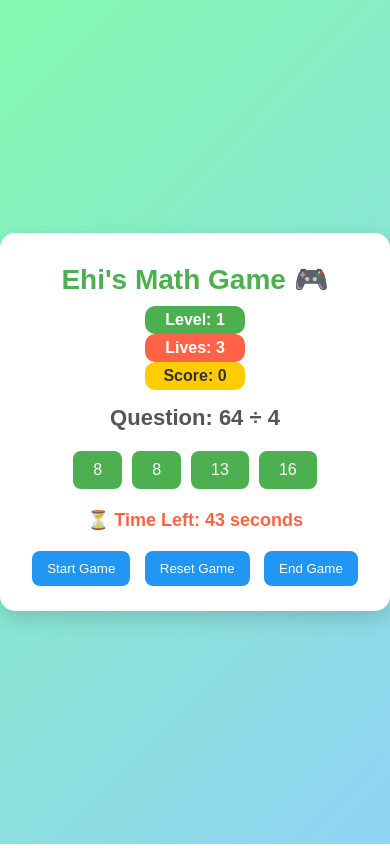
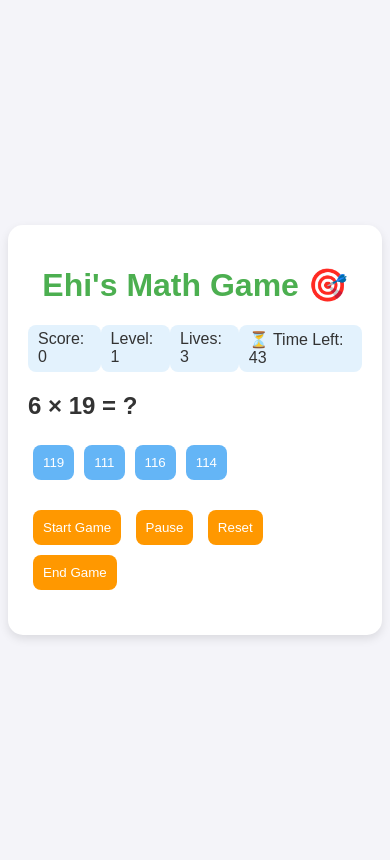
Before and after one commit to popejohn/ehi-s-game, a plain HTML site: page index.html in a window 390 px wide. Both pictures are taken after a click on the button "Start Game". Drawn offline with Linux system fonts and the light colour scheme.

Commit message:
new changes

```diff
--- a/index.html
+++ b/index.html
@@ -1,37 +1,43 @@
 <!DOCTYPE html>
 <html lang="en">
 <head>
+    <meta charset="UTF-8" />
+    <meta name="viewport" content="width=device-width, initial-scale=1.0" />
     <title>Ehi's Math Game</title>
-    <link rel="stylesheet" href="styles.css">
+    <link rel="stylesheet" href="styles.css" />
 </head>
 <body>
-
-<div class="game-container" id="gameContainer">
-    <h1>Ehi's Math Game 🎮</h1>
+    <div class="game-container">
+        <h1>Ehi's Math Game 🎯</h1>
 
         <div class="status-bar">
-        <div class="status-item level">Level: <span id="level">1</span></div>
-        <div class="status-item lives">Lives: <span id="lives">3</span></div>
-        <div class="status-item score">Score: <span id="score">0</span></div>
+            <div class="score">Score: <span id="score">0</span></div>
+            <div class="level">Level: <span id="level">1</span></div>
+            <div class="lives">Lives: <span id="lives">3</span></div>
+            <div class="timer">⏳ Time Left: <span id="timer">45</span></div>
         </div>
 
-    <div id="question-container">
-        <p id="question">Click 'Start Game' to begin!</p>
-        <div id="options"></div>
+        <div class="question-box">
+            <h2 id="question">Press Start to Begin!</h2>
+            <div class="options" id="options"></div>
         </div>
-
-    <p id="feedback"></p>
-    <p class="timer">⏳ Time Left: <span id="timer">45</span> seconds</p>
 
         <div class="buttons">
             <button onclick="startGame()">Start Game</button>
-        <button onclick="resetGame()">Reset Game</button>
+            <button onclick="togglePausePlay()" id="pausePlayButton">Pause</button>
+            <button onclick="resetGame()">Reset</button>
             <button onclick="endGame()">End Game</button>
           </div>
 
-    <!-- Confetti container for celebration -->
-    <div id="confetti-container"></div>
+
+        <div id="feedback"></div>
     </div>
+
+    <!-- Sounds -->
+    <audio id="correctSound" src="beep-125033.mp3"></audio>
+    <audio id="wrongSound" src="explosion-42132.mp3"></audio>
+    <audio id="timesUpSound" src="blip-131856.mp3"></audio>
+    <audio id="levelUpSound" src="level-vii-short-258782.mp3"></audio>
 
     <script src="script.js"></script>
 </body>
--- a/script.js
+++ b/script.js
@@ -1,158 +1,105 @@
-let score = localStorage.getItem('ehiScore') ? parseInt(localStorage.getItem('ehiScore')) : 0;
+let score = 0;
+let level = 1;
 let lives = 3;
-let level = 1;
+let timeLeft = 45;
 let correctStreak = 0;
 let timer;
-let timeLeft = 45;
+let isPaused = false;
 let currentAnswer;
 
-document.getElementById('score').innerText = score;
-document.getElementById('lives').innerText = lives;
+function startGame() {
+  resetGame();
+  nextQuestion();
+  startTimer();
+}
 
-function startGame() {
-    nextQuestion();
+function startTimer() {
+  clearInterval(timer);
+  timer = setInterval(countdown, 1000);
+}
+
+function countdown() {
+  if (!isPaused) {
+    if (timeLeft > 0) {
+      timeLeft--;
+      document.getElementById("timer").innerText = timeLeft;
+    } else {
+      handleIncorrect();
+    }
+  }
+}
+
+function togglePausePlay() {
+  isPaused = !isPaused;
+  if (isPaused) {
+    clearInterval(timer);
+    document.getElementById("pausePlayButton").innerText = "Play";
+  } else {
     startTimer();
+    document.getElementById("pausePlayButton").innerText = "Pause";
+  }
 }
 
 function nextQuestion() {
-    const num1 = getRandomNumber(level);
-    const num2 = getRandomNumber(level);
-    const isMultiplication = Math.random() > 0.5;
+  let num1 = Math.floor(Math.random() * 100) + 1;
+  let num2 = Math.floor(Math.random() * 20) + 1;
+  let isMultiply = Math.random() > 0.5;
 
-    const questionText = isMultiplication
-        ? `${num1} × ${num2}`
-        : `${num1 * num2} ÷ ${num1}`;
-    currentAnswer = isMultiplication ? num1 * num2 : num2;
+  currentAnswer = isMultiply ? num1 * num2 : Math.floor(num1 / num2);
+  document.getElementById("question").innerText = isMultiply
+    ? `${num1} × ${num2} = ?`
+    : `${num1} ÷ ${num2} = ?`;
 
-    document.getElementById('question').innerText = `Question: ${questionText}`;
-    generateOptions(currentAnswer);
-    resetTimer();
+  let options = [
+    currentAnswer,
+    currentAnswer + 2,
+    currentAnswer - 3,
+    currentAnswer + 5,
+  ];
+  options.sort(() => Math.random() - 0.5);
+
+  document.getElementById("options").innerHTML = options
+    .map(
+      (option) => `<button onclick="checkAnswer(${option})">${option}</button>`
+    )
+    .join("");
 }
 
-function getRandomNumber(level) {
-    const max = level <= 1 ? 20 : level * 50;
-    return Math.floor(Math.random() * max) + 1;
+function checkAnswer(answer) {
+  if (answer === currentAnswer) {
+    score += 5;
+    correctStreak++;
+    if (correctStreak % 10 === 0) level++;
+    document.getElementById("feedback").innerText = "✅ Correct!";
+  } else {
+    handleIncorrect();
+  }
+  updateUI();
+  nextQuestion();
 }
 
-function generateOptions(correct) {
-    const optionsDiv = document.getElementById('options');
-    optionsDiv.innerHTML = '';
-
-    const correctIndex = Math.floor(Math.random() * 4);
-    for (let i = 0; i < 4; i++) {
-        const btn = document.createElement('button');
-        btn.onclick = () => checkAnswer(parseInt(btn.innerText));
-        btn.innerText = i === correctIndex ? correct : correct + (Math.floor(Math.random() * 20) - 10);
-        optionsDiv.appendChild(btn);
-    }
-}
-
-function checkAnswer(selected) {
-    if (selected === currentAnswer) {
-        updateScore(5);
-        correctStreak++;
-        if (correctStreak % 10 === 0) levelUp();
-        if (lives < 3) lives++;
-        showFeedback('✅ Correct!', 'green');
-        triggerConfetti();
-    } else {
-        updateScore(-5);
-        lives--;
-        correctStreak = 0;
-        showFeedback(`❌ Wrong! Correct: ${currentAnswer}`, 'red');
-        triggerShake();
-    }
-    updateUI();
-    if (lives <= 0) {
-        alert("Game Over! Resetting...");
-        resetGame();
-    } else {
-        setTimeout(nextQuestion, 1000);
-    }
-}
-
-function updateScore(amount) {
-    score += amount;
-    localStorage.setItem('ehiScore', score);
-}
-
-function levelUp() {
-    level++;
-    alert(`🎉 Level Up! Welcome to Level ${level}`);
-    updateUI();
-}
-
-function showFeedback(message, color) {
-    const feedback = document.getElementById('feedback');
-    feedback.innerText = message;
-    feedback.style.color = color;
+function handleIncorrect() {
+  lives--;
+  score -= 5;
+  if (lives <= 0) resetGame();
 }
 
 function updateUI() {
-    document.getElementById('score').innerText = score;
-    document.getElementById('lives').innerText = lives;
-    document.getElementById('level').innerText = level;
-}
-
-function resetTimer() {
-    clearInterval(timer);
-    timeLeft = 45;
-    document.getElementById('timer').innerText = timeLeft;
-    timer = setInterval(countdown, 1000);
-}
-
-function countdown() {
-    timeLeft--;
-    document.getElementById('timer').innerText = timeLeft;
-
-    if (timeLeft <= 0) {
-        lives--;
-        updateScore(-5);
-        showFeedback(`⏰ Time's Up! Correct: ${currentAnswer}`, 'red');
-        updateUI();
-        if (lives <= 0) resetGame();
-        else setTimeout(nextQuestion, 2000);
-    }
+  document.getElementById("score").innerText = score;
+  document.getElementById("lives").innerText = lives;
+  document.getElementById("level").innerText = level;
 }
 
 function resetGame() {
-    level = 1; lives = 3; score = 0; correctStreak = 0;
-    localStorage.setItem('ehiScore', score);
-    updateUI();
-    showFeedback('', '');
-    document.getElementById('question').innerText = 'Click "Start Game" to begin!';
-    document.getElementById('options').innerHTML = '';
+  score = 0;
+  lives = 3;
+  level = 1;
+  timeLeft = 45;
+  updateUI();
+  nextQuestion();
 }
 
 function endGame() {
-    clearInterval(timer);
-    alert(`Final Score: ${score}`);
+  alert(`Game Over! Final Score: ${score}`);
+  resetGame();
 }
-
-// ===== Animations =====
-
-// Confetti for correct answer
-function triggerConfetti() {
-    const container = document.getElementById('confetti-container');
-    container.innerHTML = '';
-    for (let i = 0; i < 30; i++) {
-        const confetti = document.createElement('div');
-        confetti.classList.add('confetti');
-        confetti.style.backgroundColor = randomColor();
-        confetti.style.left = `${Math.random() * 100}%`;
-        container.appendChild(confetti);
-        setTimeout(() => confetti.remove(), 2000);
-    }
-}
-
-function randomColor() {
-    const colors = ['#ff6347', '#ffd700', '#4caf50', '#2196f3', '#ff69b4'];
-    return colors[Math.floor(Math.random() * colors.length)];
-}
-
-// Shake effect for wrong answer
-function triggerShake() {
-    const gameContainer = document.getElementById('gameContainer');
-    gameContainer.classList.add('shake');
-    setTimeout(() => gameContainer.classList.remove('shake'), 500);
-}
--- a/styles.css
+++ b/styles.css
@@ -1,151 +1,70 @@
-/* Add to existing styles.css */
 body {
-    font-family: 'Arial', sans-serif;
-    background: linear-gradient(135deg, #84fab0, #8fd3f4);
+    font-family: Arial, sans-serif;
+    background-color: #f4f4f9;
+    color: #333;
     display: flex;
     justify-content: center;
     align-items: center;
     height: 100vh;
-    margin: 0;
-    color: #333;
 }
 
 .game-container {
-    background: white;
+    background-color: #ffffff;
     padding: 20px;
     border-radius: 15px;
-    box-shadow: 0 8px 20px rgba(0,0,0,0.15);
-    text-align: center;
+    box-shadow: 0 4px 10px rgba(0, 0, 0, 0.1);
     width: 90%;
-    max-width: 450px;
-    animation: fadeIn 1s ease;
+    max-width: 500px;
 }
 
 h1 {
-    color: #4caf50;
-    font-size: 28px;
-    margin: 10px 0;
+    text-align: center;
+    color: #4CAF50;
 }
 
 .status-bar {
     display: flex;
     justify-content: space-between;
-    margin: 10px 0;
+    margin-bottom: 20px;
 }
 
-.status-item {
-    font-weight: bold;
+.score, .level, .lives, .timer {
+    background-color: #e3f2fd;
     padding: 5px 10px;
-    border-radius: 10px;
-    color: white;
-    min-width: 80px;
-    text-align: center;
+    border-radius: 8px;
 }
 
-.level { background: #4caf50; }
-.lives { background: #ff6347; }
-.score { background: #ffcc00; color: #333; }
+.question-box {
+    margin-bottom: 20px;
+}
 
-#question {
-    font-size: 22px;
-    font-weight: bold;
-    color: #555;
-    margin: 15px 0;
-    animation: fadeIn 0.5s ease;
+.options button {
+    background-color: #64b5f6;
+    color: white;
+    border: none;
+    padding: 10px;
+    margin: 5px;
+    cursor: pointer;
+    border-radius: 8px;
+    transition: background 0.3s ease;
+}
+
+.options button:hover {
+    background-color: #42a5f5;
+}
+
+.buttons button {
+    padding: 10px;
+    margin: 5px;
+    border: none;
+    background-color: #ff9800;
+    color: white;
+    border-radius: 8px;
+    cursor: pointer;
 }
 
 #feedback {
+    text-align: center;
     font-size: 18px;
-    font-weight: bold;
-    animation: fadeIn 0.5s ease;
-    margin: 10px 0;
+    margin-top: 20px;
 }
-
-.timer {
-    font-size: 18px;
-    color: #ff6347;
-    font-weight: bold;
-    margin: 15px 0;
-}
-
-#options button {
-    background: #4caf50;
-    color: white;
-    border: none;
-    border-radius: 8px;
-    padding: 10px 20px;
-    margin: 5px;
-    cursor: pointer;
-    transition: transform 0.2s ease, background 0.3s ease;
-    font-size: 16px;
-}
-
-#options button:hover {
-    background: #66bb6a;
-    transform: scale(1.1);
-}
-
-.buttons button {
-    background: #2196f3;
-    color: white;
-    border: none;
-    border-radius: 8px;
-    padding: 10px 15px;
-    margin: 5px;
-    cursor: pointer;
-    transition: background 0.3s ease;
-}
-
-.buttons button:hover {
-    background: #64b5f6;
-}
-
-@keyframes fadeIn {
-    from { opacity: 0; transform: translateY(-10px); }
-    to { opacity: 1; transform: translateY(0); }
-}
-
-@media (max-width: 480px) {
-    .status-bar {
-        flex-direction: column;
-        align-items: center;
-    }
-}
-
-#confetti-container {
-    position: absolute;
-    top: 0;
-    left: 0;
-    width: 100%;
-    height: 100%;
-    pointer-events: none;
-    overflow: hidden;
-    z-index: 10;
-}
-
-.confetti {
-    position: absolute;
-    width: 10px;
-    height: 10px;
-    background: red;
-    opacity: 0.8;
-    animation: fall 2s linear forwards;
-}
-
-@keyframes fall {
-    to {
-        transform: translateY(100vh) rotate(720deg);
-        opacity: 0;
-    }
-}
-
-/* Screen shake animation */
-@keyframes shake {
-    0%, 100% { transform: translateX(0); }
-    10%, 30%, 50%, 70%, 90% { transform: translateX(-8px); }
-    20%, 40%, 60%, 80% { transform: translateX(8px); }
-}
-
-.shake {
-    animation: shake 0.5s;
-}
```
Also changed, not shown: 4 other files. Lines whose indentation alone changed are shown as unchanged.
